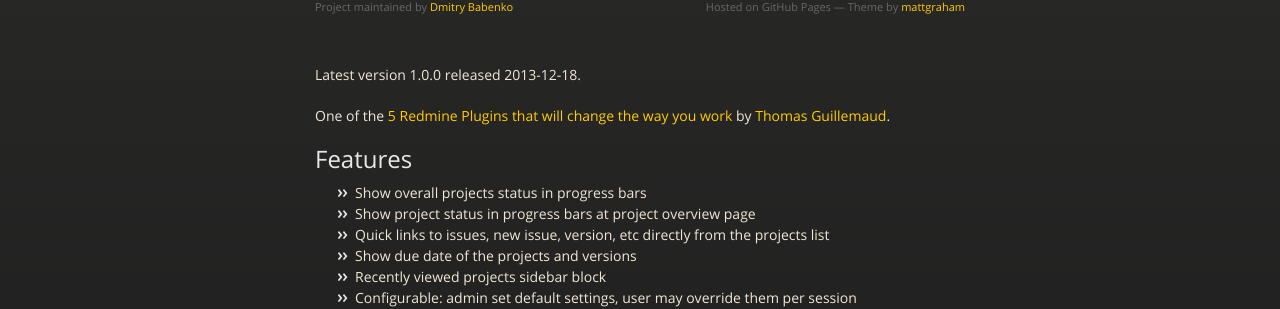
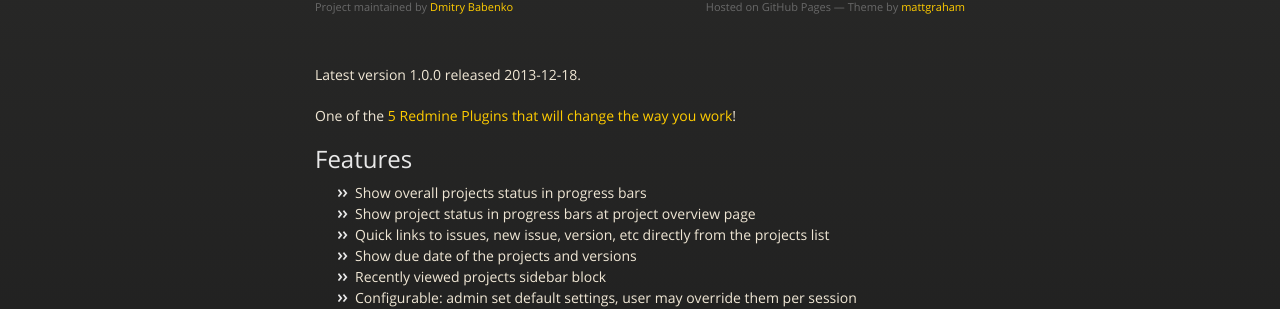
Before and after one commit to ergoserv/redmine-progressive-projects-list, a Jekyll site: the page built from index.md, in a window 1280 px wide and 900 px high. Shown: the part 207-516 px from the top of the window. Built offline with Jekyll 4.4.1, drawn with Linux system fonts in a browser that asks for light colours; nearby versions of some CDN libraries.

Commit message:
Shorter link to the review

```diff
--- a/index.md
+++ b/index.md
@@ -4,7 +4,7 @@ layout: default
 
 Latest version 1.0.0 released 2013-12-18.
 
-One of the [5 Redmine Plugins that will change the way you work](http://it-consultis.com/blog/5-redmine-plugins-will-change-way-work/) by [Thomas Guillemaud](http://it-consultis.com/author/thomas/).
+One of the [5 Redmine Plugins that will change the way you work](http://it-consultis.com/blog/5-redmine-plugins-will-change-way-work/)!
 
 Features
 --------
```
